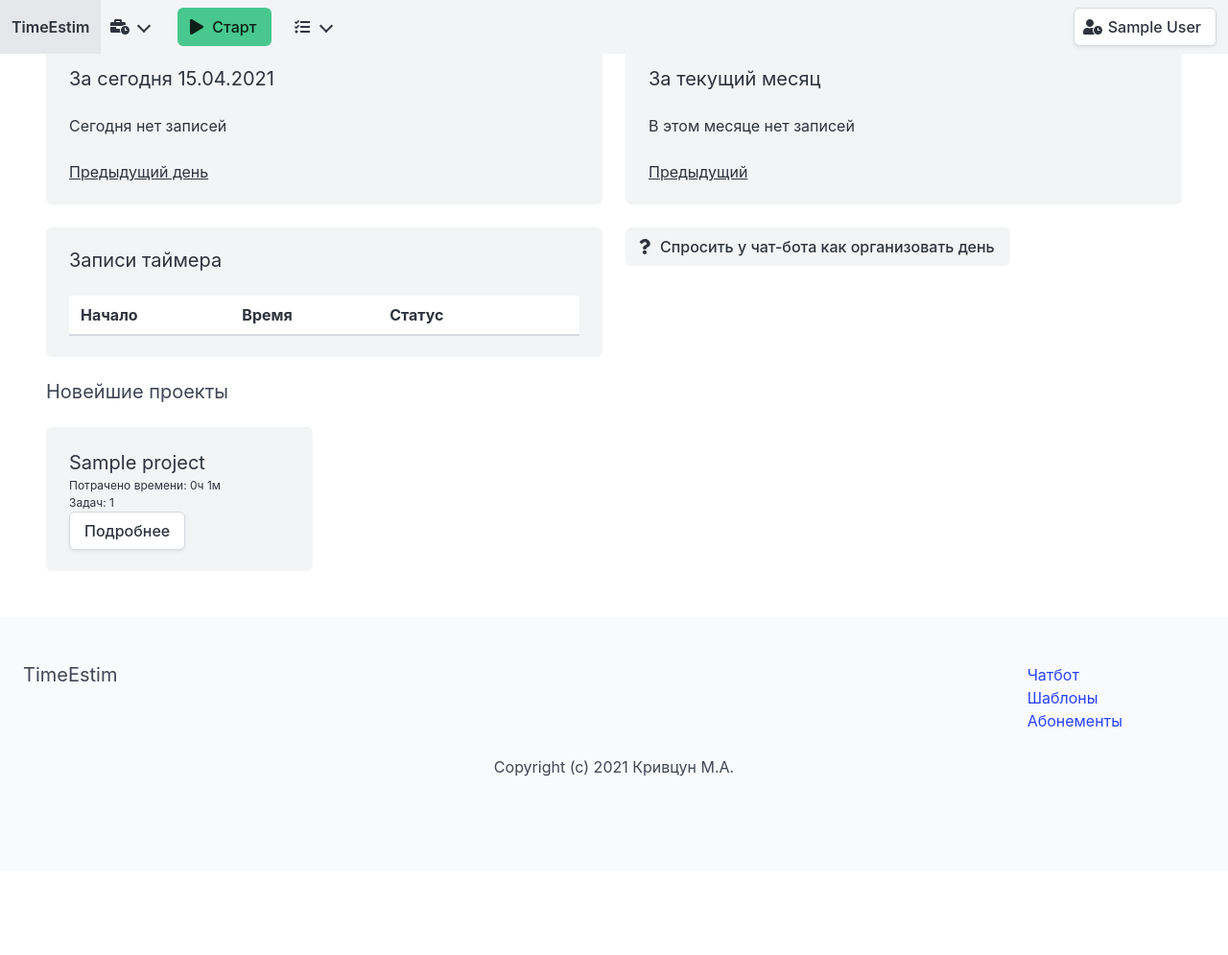
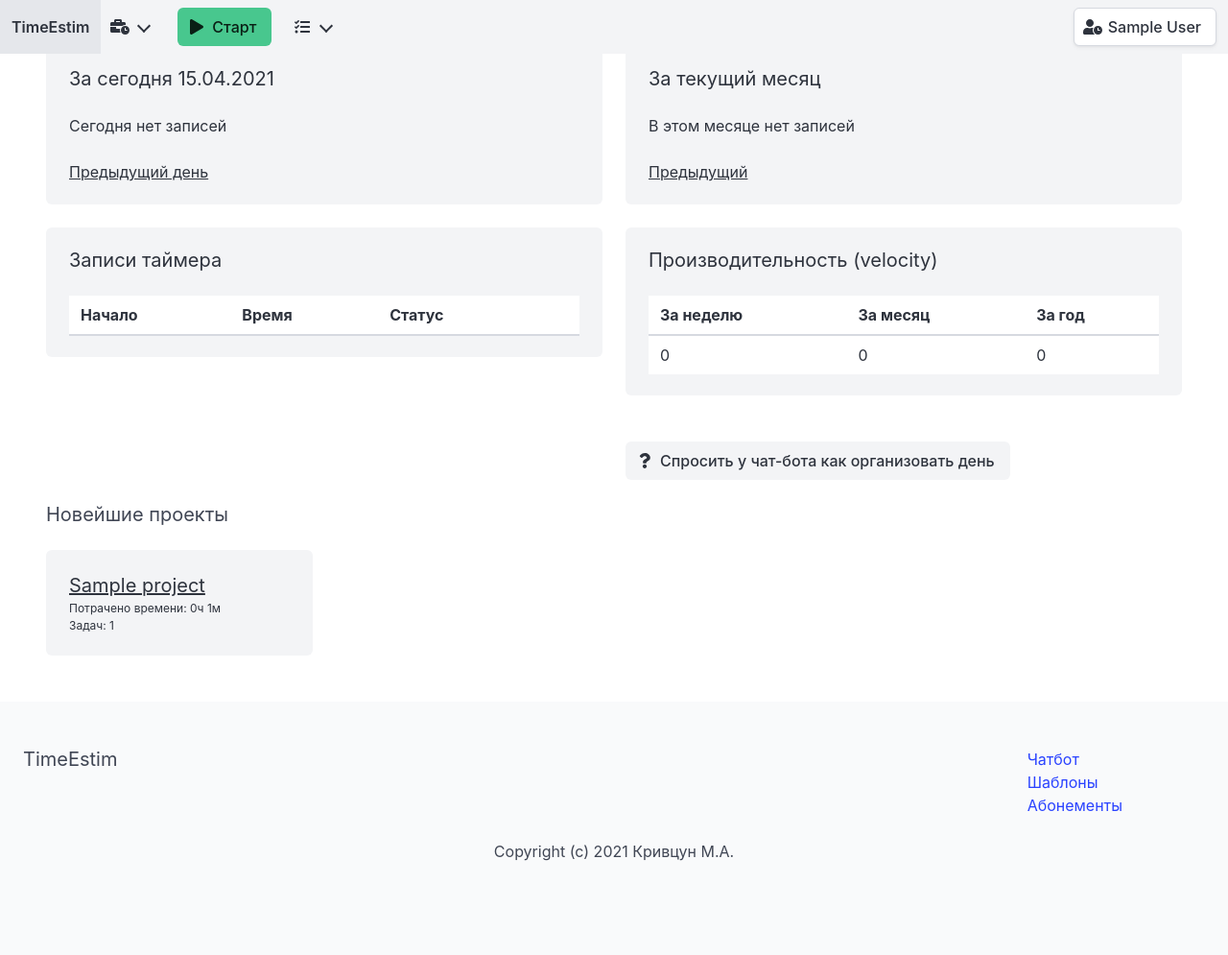
Before and after one commit to Meao/TimeEstim, a Django app: page /dashbd/ in a window 1280 px wide. Shown: the whole page at 96% size. Before the commit the page ends 809 px from the top, so only its background shows below. Run offline with Django 3.2, Linux system fonts and the light colour scheme; a user stored in the database is signed in; tables that the repository leaves empty hold one stand-in row (values such as "Sample post"); lists and menus that the app fills with data are empty; parts of the project's set-up code (start-up, migrations or seed data) failed here and were passed over; some libraries are stand-ins or nearby versions.

Commit message:
added velocity

```diff
--- a/TimeEstim/apps/core/models.py
+++ b/TimeEstim/apps/core/models.py
@@ -3,4 +3,4 @@ from django.db import models
 
 class Userprofile(models.Model):
     user = models.OneToOneField(User, related_name='uprofile', on_delete=models.CASCADE)
-    # velocity =
+    velocity = models.IntegerField(default=0)
--- a/TimeEstim/apps/core/views.py
+++ b/TimeEstim/apps/core/views.py
@@ -36,6 +36,7 @@ def signup(request):
             user.save()
             uprofile = Userprofile.objects.create(user=user)
             login(request, user)
+            return redirect('profile')
     else:
         form = UserCreationForm()
     return render(request, '../templates/core/signup.html', {'form': form})
--- a/TimeEstim/apps/dashbd/utilities.py
+++ b/TimeEstim/apps/dashbd/utilities.py
@@ -1,5 +1,6 @@
-from apps.project.models import Step
+from apps.project.models import Step, Task
 from datetime import datetime
+from dateutil.relativedelta import relativedelta
 
 
 def get_time_for_user_on_date(user, date):
@@ -17,3 +18,20 @@ def time_for_user_on_project_in_month(project, user, month):
 def time_for_month(month):
     steps = Step.objects.filter(created_at__year=month.year, created_at__month=month.month, is_tracked=True)
     return sum(step.minutes for step in steps)
+
+def velocity_for_user_in_week(user):
+    week = datetime.today() - relativedelta(days=7)
+    tasks = Task.objects.filter(creator=user, done_date__gte=week)
+    return sum(task.estimated_length for task in tasks)
+
+def velocity_for_user_in_month(user):
+    month = datetime.now() - relativedelta(months=1)
+    tasks = Task.objects.filter(creator=user, done_date__gte=month)
+    # tasks = Task.objects.filter(creator=user, done_date__year=month.year, done_date__month=month.month)
+    return sum(task.estimated_length for task in tasks)
+
+def velocity_for_user_in_year(user):
+    year = datetime.now() - relativedelta(years=1)
+    tasks = Task.objects.filter(creator=user, done_date__gte=year)
+    # tasks = Task.objects.filter(creator=user, done_date__year=year.year)
+    return sum(task.estimated_length for task in tasks)
--- a/TimeEstim/apps/dashbd/views.py
+++ b/TimeEstim/apps/dashbd/views.py
@@ -4,7 +4,7 @@ from dateutil.relativedelta import relativedelta
 from django.contrib.auth.decorators import login_required
 from django.contrib.auth.models import User
 from django.shortcuts import render, redirect, get_object_or_404
-from .utilities import get_time_for_user_on_date, time_for_month, time_for_user_in_month, time_for_user_on_project_in_month, time_for_user_in_month
+from .utilities import get_time_for_user_on_date, time_for_month, time_for_user_in_month, time_for_user_on_project_in_month, time_for_user_in_month, velocity_for_user_in_week, velocity_for_user_in_month, velocity_for_user_in_year
 
 # Create your views here.
 
@@ -42,7 +42,10 @@ def dashbd(request):
         'time_for_user_and_date': get_time_for_user_on_date(request.user, date_user),
         'untracked_steps': untracked_steps,
         'user_num_months': user_num_months,
-        'user_month': user_month
+        'user_month': user_month,
+        'velocity_week': velocity_for_user_in_week(request.user),
+        'velocity_month': velocity_for_user_in_month(request.user),
+        'velocity_year': velocity_for_user_in_year(request.user)
     }
     return render(request, 'dashbd/dashbd.html', context)
 
--- a/TimeEstim/apps/project/models.py
+++ b/TimeEstim/apps/project/models.py
@@ -90,6 +90,7 @@ class Task(models.Model):
     created_at = models.DateTimeField(auto_now_add=True)
     status = models.CharField(max_length=20, choices=CHOICES_STATUS, default=TODO)
     source = models.CharField(max_length=255, blank = True, null=True, default=None)
+    done_date = models.DateTimeField(blank = True, null=True, default=None)
 
     class Meta:
         ordering = ['-created_at']
--- a/TimeEstim/templates/dashbd/dashbd.html
+++ b/TimeEstim/templates/dashbd/dashbd.html
@@ -128,6 +128,26 @@
         </div>
 
         <div class="column is-6">
+            <div class="notification">
+                <h2 class="subtitle">Производительность (velocity)</h2>
+                <table class="table is-fullwidth" style="text-align: left;">
+                    <thead>
+                        <tr>
+                            <th>За неделю</th>
+                            <th>За месяц</th>
+                            <th>За год</th>
+                        </tr>
+                    </thead>
+                    <tbody>
+                        <tr>
+                            <td>{{ velocity_week }}</td>
+                            <td>{{ velocity_month }}</td>
+                            <td>{{ velocity_year }}</td>
+                        </tr>
+                    </tbody>
+                </table>
+            </div>
+                <br>
             <div class="buttons">
                 <a href="{% url 'bot' %}" class="button is-light">
                     <span class="icon"><i class="fas fa-question"></i></span>
@@ -144,11 +164,9 @@
         {% for project in projects %}
             <div class="column is-3">
                 <div class="notification">
-                    <h2 class="is-size-5">{{ project.title }}</h2>
+                    <a href="{% url 'project' project.id %}"><h2 class="is-size-5">{{ project.title }}</h2></a>
                     <p class="is-size-7">Потрачено времени: {{ project.registered_time|format_minutes }}</p>
                     <p class="is-size-7">Задач: {{ project.num_tasks_todo }}</p>
-                    {% comment %} <hr> {% endcomment %}
-                    <a href="{% url 'project' project.id %}" class="button ">Подробнее</a>
                 </div>
             </div>
         {% empty %}
--- a/TimeEstim/templates/project/edit_task.html
+++ b/TimeEstim/templates/project/edit_task.html
@@ -42,7 +42,7 @@
                         </div>
                     </div>
                     <div class="field">
-                        <label>Предполагаемая продолжительность</label>
+                        <label>Предполагаемая сложность</label>
                         <div class="control">
                             <div class="select">
                                 <select name="estimated_length" id="id_estimated_length">
@@ -73,7 +73,10 @@
                             <div class="select">
                                 <select name="status" id="id_status">
                                     <option value="todo"{% if task.status == 'todo' %} selected{% endif %}>Сделать</option>
+                                    <option value="ongoing"{% if task.status == 'ongoing' %} selected{% endif %}>В процессе</option>
+                                    <option value="testing"{% if task.status == 'testing' %} selected{% endif %}>Тестируется</option>
                                     <option value="done"{% if task.status == 'done' %} selected{% endif %}>Выполнено</option>
+                                    <option value="archived"{% if task.status == 'archived' %} selected{% endif %}>В архиве</option>
                                 </select>
                             </div>
                         </div>
--- a/TimeEstim/templates/project/task.html
+++ b/TimeEstim/templates/project/task.html
@@ -21,7 +21,7 @@
                 <p>В работе: {{ task.registered_time|format_minutes }}</p>
                 {% if task.aim %}<p>Цель: {{ task.aim }}</p>{% endif %}
                 {% if task.due_date %}<p>Дедлайн: {{ task.due_date|date:"d.m.Y" }}</p>{% endif %}
-                <p>Предполагаемая продолжительность: {{ task.estimated_length }}</p>
+                <p>Предполагаемая сложность (complexity): {{ task.estimated_length }}</p>
                 {% if task.responsible_role %}<p>Ответственные: {{ task.responsible_role }}</p>{% endif %}
                 {% if task.resources %}<p>Ресурсы: {{ task.resources }}</p>{% endif %}
                 <p>Статус:
--- a/requirements.txt
+++ b/requirements.txt
@@ -23,7 +23,6 @@ packaging==20.9
 pathy==0.4.0
 Pint==0.17
 preshed==3.0.5
-psycopg2==2.8.4
 psycopg2-binary==2.8.6
 pydantic==1.7.3
 pymongo==3.11.3
```
Also changed, not shown: TimeEstim/apps/project/views.py (+13 -0 lines), TimeEstim/templates/core/index.html (+4 -4 lines), TimeEstim/templates/project/project.html (+10 -15 lines), TimeEstim/templates/project/projects.html (+5 -10 lines), 3 other files. Lines whose indentation alone changed are shown as unchanged.
